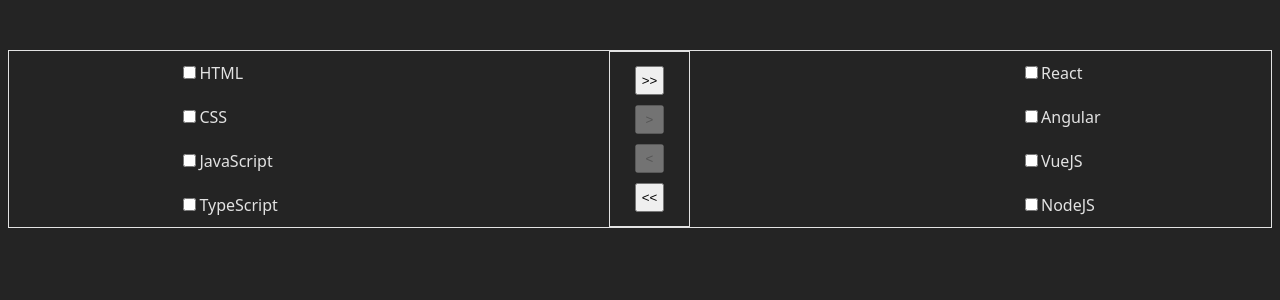
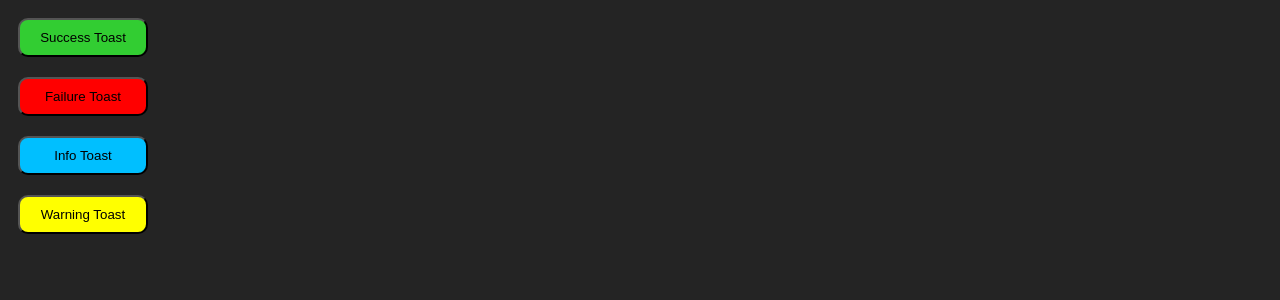
Before and after one commit to yash1rj/Advanced-Frontend, a React (Vite) app in the folder Machine Coding/: page / in a window 1280 px wide. Shown: the top 300 px of the page. Built offline with nearby package versions, Linux system fonts and the light colour scheme.

Commit message:
Toast component

```diff
--- a/Machine Coding/src/App.tsx
+++ b/Machine Coding/src/App.tsx
@@ -1,6 +1,7 @@
 import "./App.css";
+import ToastContainer from "./components/ToastContainer/ToastContainer";
 // import CustomModal from "./components/CustomModal/CustomModal";
-import TransferList from "./components/TransferList/TransferList";
+// import TransferList from "./components/TransferList/TransferList";
 // import DynamicFormFields from "./components/DynamicFormFields/DynamicFormFields";
 // import ProgressBar from "./components/ProgressBar/ProgressBar";
 // import FolderExplorer from "./components/FolderExplorer/FolderExplorer";
@@ -21,7 +22,8 @@
       {/* <DynamicFormFields /> */}
       {/* <ProgressBar /> */}
       {/* <CustomModal /> */}
-      <TransferList />
+      {/* <TransferList /> */}
+      <ToastContainer />
     </>
   );
 }
--- /dev/null
+++ b/Machine Coding/src/components/ToastContainer/ToastContainer.tsx
@@ -0,0 +1,78 @@
+import styled from "styled-components";
+import {
+  TOAST_POSITIONS,
+  TOAST_TYPES,
+  ToastColors,
+} from "../../hooks/useToast/constants";
+import { useToast } from "../../hooks/useToast/useToast";
+import { useState } from "react";
+
+const ButtonSection = styled.section`
+  display: flex;
+  flex-direction: column;
+  width: 150px;
+`;
+
+const ToastTrigger = styled.button<{ toastType: string }>`
+  padding: 10px;
+  margin: 10px;
+  border-radius: 10px;
+  background: ${(p) =>
+    p.toastType ? ToastColors[p.toastType as keyof typeof ToastColors] : ""};
+`;
+
+const ToastContainer = () => {
+  const [activeToast, setActiveToast] = useState("");
+  const [toastMsg, setToastMsg] = useState("");
+  const { setShowToast, toast } = useToast();
+
+  const triggerToast = (toastType: string, toastMsg: string) => {
+    setActiveToast(toastType);
+    setToastMsg(toastMsg);
+    setShowToast(true);
+  };
+
+  return (
+    <>
+      <ButtonSection>
+        <ToastTrigger
+          type="button"
+          toastType={TOAST_TYPES.SUCCESS}
+          onClick={() =>
+            triggerToast(TOAST_TYPES.SUCCESS, "This is success msg !")
+          }
+        >
+          Success Toast
+        </ToastTrigger>
+        <ToastTrigger
+          type="button"
+          toastType={TOAST_TYPES.FAILURE}
+          onClick={() =>
+            triggerToast(TOAST_TYPES.FAILURE, "This is failed msg !")
+          }
+        >
+          Failure Toast
+        </ToastTrigger>
+        <ToastTrigger
+          type="button"
+          toastType={TOAST_TYPES.INFO}
+          onClick={() => triggerToast(TOAST_TYPES.INFO, "This is info msg !")}
+        >
+          Info Toast
+        </ToastTrigger>
+        <ToastTrigger
+          type="button"
+          toastType={TOAST_TYPES.WARNING}
+          onClick={() =>
+            triggerToast(TOAST_TYPES.WARNING, "This is warning msg !")
+          }
+        >
+          Warning Toast
+        </ToastTrigger>
+      </ButtonSection>
+      {toast(activeToast, toastMsg, TOAST_POSITIONS.BOTTOMRIGHT)}
+    </>
+  );
+};
+
+export default ToastContainer;
--- /dev/null
+++ b/Machine Coding/src/hooks/useToast/constants.ts
@@ -0,0 +1,20 @@
+export const ToastColors = {
+  SUCCESS: "limegreen",
+  FAILURE: "red",
+  INFO: "deepskyblue",
+  WARNING: "yellow",
+};
+
+export const TOAST_TYPES = {
+  SUCCESS: "SUCCESS",
+  FAILURE: "FAILURE",
+  INFO: "INFO",
+  WARNING: "WARNING",
+};
+
+export const TOAST_POSITIONS = {
+  TOPRIGHT: "top-right",
+  TOPLEFT: "top-left",
+  BOTTOMRIGHT: "bottom-right",
+  BOTTOMLEFT: "bottom-left",
+};
--- /dev/null
+++ b/Machine Coding/src/hooks/useToast/useToast.tsx
@@ -0,0 +1,89 @@
+import styled from "styled-components";
+import { TOAST_POSITIONS, ToastColors } from "./constants";
+import { useEffect, useState } from "react";
+
+const StyledToast = styled.div<{ toastType: string }>`
+  display: flex;
+  min-width: 180px;
+  align-items: center;
+  justify-content: center;
+  width: max-content;
+  min-height: 35px;
+  border-radius: 10px;
+  position: absolute;
+  color: black;
+  padding: 5px 20px;
+  background: ${(p) =>
+    p.toastType ? ToastColors[p.toastType as keyof typeof ToastColors] : ""};
+
+  &.top-right {
+    top: 10px;
+    right: 10px;
+  }
+
+  &.top-left {
+    top: 10px;
+    left: 10px;
+  }
+
+  &.bottom-right {
+    bottom: 10px;
+    right: 10px;
+  }
+
+  &.bottom-left {
+    bottom: 10px;
+    left: 10px;
+  }
+
+  .toast-close-btn {
+    position: absolute;
+    right: 8px;
+    border: 0.1px solid black;
+    padding: 1px 4px;
+    border-radius: 50%;
+  }
+`;
+
+export const useToast = (autoClose: boolean = true) => {
+  const [showToast, setShowToast] = useState(false);
+
+  useEffect(() => {
+    let timer: number;
+    if (showToast && autoClose) {
+      timer = setTimeout(() => {
+        setShowToast(false);
+      }, 3500);
+    }
+
+    return () => {
+      clearTimeout(timer);
+    };
+  }, [showToast, autoClose]);
+
+  const toast = (
+    toastType: string,
+    toastMsg: string,
+    toastPosition: string = TOAST_POSITIONS.TOPRIGHT
+  ) => (
+    <div>
+      {showToast && (
+        <StyledToast className={toastPosition} toastType={toastType}>
+          <span style={{ marginRight: "20px" }}>{toastMsg}</span>
+          <button
+            className="toast-close-btn"
+            type="button"
+            onClick={() => setShowToast(false)}
+          >
+            X
+          </button>
+        </StyledToast>
+      )}
+    </div>
+  );
+
+  return {
+    setShowToast,
+    toast,
+  };
+};
```
